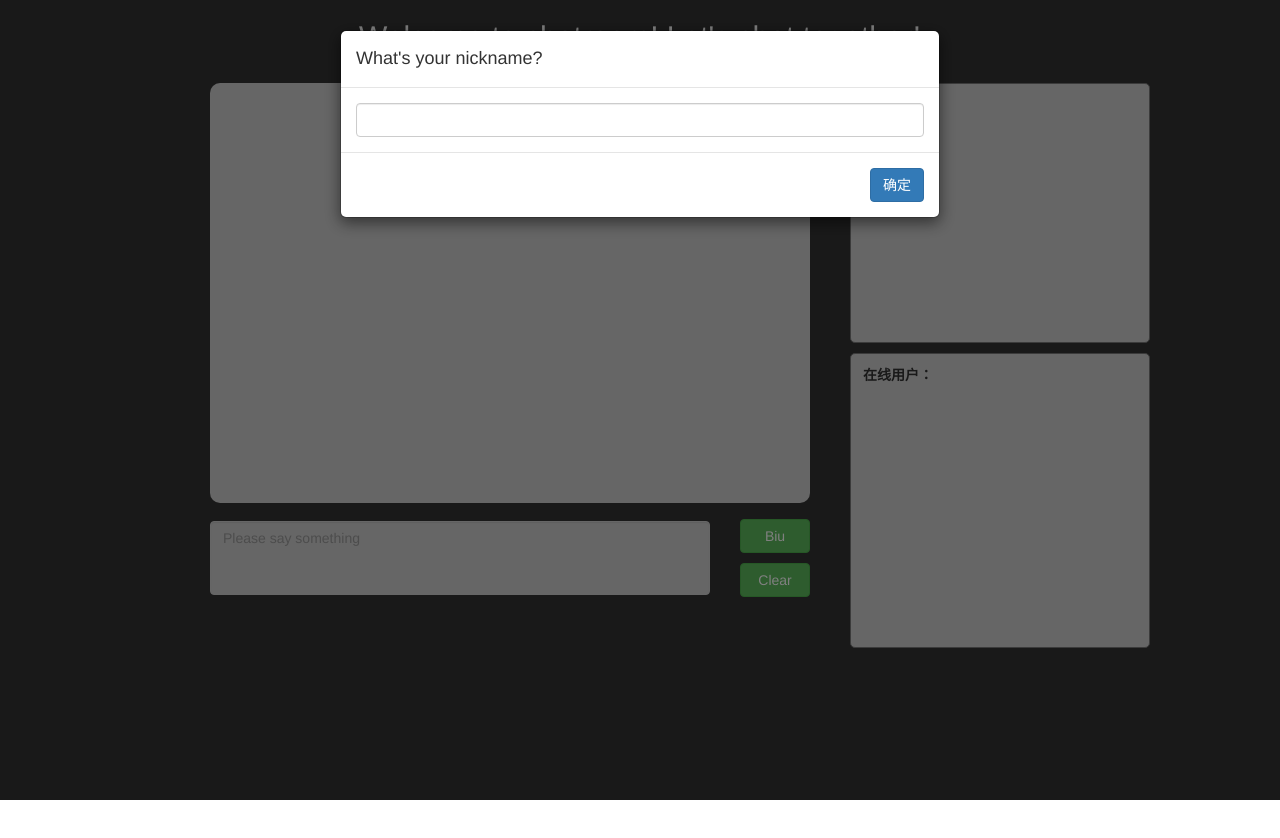
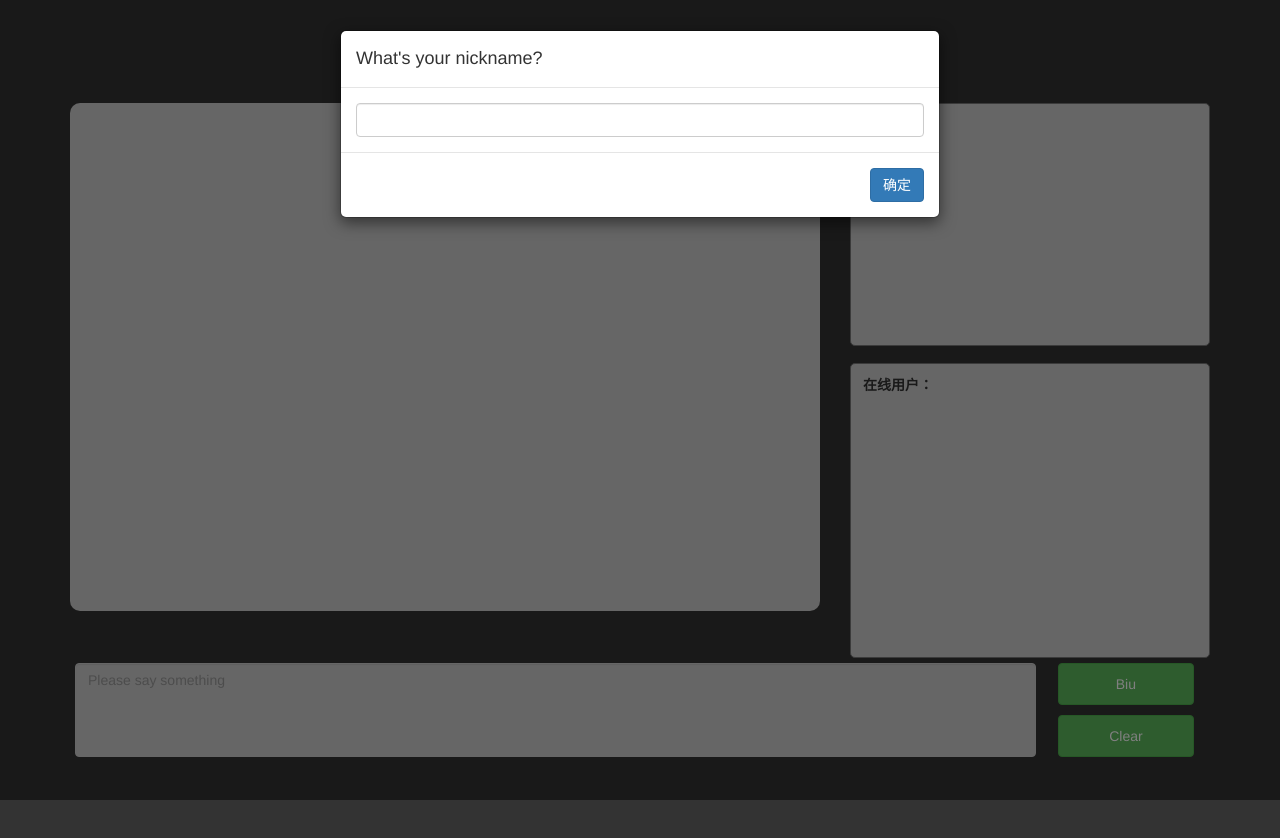
Before and after one commit to evercx/chatTogether, a website: page views/chat.html in a window 1280 px wide. Before the commit the page ends 800 px from the top, so only its background shows below. Drawn offline with Linux system fonts and the light colour scheme; files that its build step writes are made by us from their sources; no server answers; files whose address does not match are found by name.

Commit message:
重新布局

```diff
--- a/public/css/stylesheet.css
+++ b/public/css/stylesheet.css
@@ -1,75 +1,41 @@
-
 .msgbackground{
 	background:#CCC;
 	border-radius:10px;/*圆角*/
 	padding:20px;
-	height:420px;
-    width:600px;
-    overflow:auto;
-    position: relative;
-	left: 210px;
+	height:508px;
+}
+
+.inputbg{
+	padding:5px;
+}
+
+.inputField{
+	background:#CCC;
+	resize:none;
+	position: relative;
+	bottom:2px;
+	width:85%;
+}
+.launch{
+	width:13%;
+	height:42px;
+	position: relative;
+	left: 87%;
+	top:-96px;
+	margin : 0px 0px 10px 0px;
 }
 
 .systemmsg{
 	background:#CCC;
 	border-radius:5px;/*圆角*/
 	padding:10px;
-    width:300px;
-   	overflow:auto;
-	position: absolute;
-	left: 850px;
-	top: 83px;
+	width: 100%;
+	margin-bottom: 15px;
 }
 
 .usrlist{
 	background:#CCC;
 	border-radius:5px;/*圆角*/
 	padding:10px;
-	position: absolute;
-	left: 850px;
-	top: 353px;
-	overflow:auto;
-	width: 300px;
+	width: 100%;
 }
-
-.others{
-	position: relative;	/*相对定位*/
-	left: 50px;
-	border-radius:10px;/*圆角*/
-	padding:10px 0em 1ex 2.5%; /*内边距*/
-    width:250px;
-    margin : 0px 0px 10px 0px;/*外边距*/
-}
-
-.me{
-	position: relative;
-	left: 250px;
-	border-radius:10px;/*圆角*/
-	padding:10px 0em 1ex 2.5%;
-    width:250px;
-    margin : 0px 0px 10px 0px;
-}
-
-.button{
-	width:70px;
-	position: relative;
-	left: 740px;
-	bottom:78px;
-	margin : 0px 0px 10px 0px;/*外边距*/
-}
-
-.inputField{
-	background:#CCC;
-    position: relative;
-	left: 210px;
-	bottom:2px;
-	width:500px;
-	height:800px;
-	resize:none;
-}
-
-.rights{
-	color:white;
-	position: absolute;
-	left: 600px;
-}
--- a/public/js/chat.js
+++ b/public/js/chat.js
@@ -3,15 +3,6 @@
 var socket = io.connect(ip);
 var myName='';
 
-
-// $(function(){
-// 	document.onkeydown = function(e){
-// 	    var ev = document.all ? window.event : e;
-// 	    if(ev.keyCode==13) {
-// 	    	$("#launch").click();
-// 	     }
-// 	}
-// })
 
 $(function(){
 	 showModal();
@@ -80,7 +71,7 @@ socket.on('nameerror', function (data) {
 $("#launch").click(function () {
 	if($("#msg").val()!==''){
 		socket.send($("#msg").val());
-		$("#msg").val('');
+		$("#msg").val("");
 	}
 });
 
@@ -107,6 +98,7 @@ function getOthersDIV(json){
 	$("#chatbg").append($div);
 	document.getElementById('chatbg').scrollTop = document.getElementById('chatbg').scrollHeight;
 }
+
 function getMyDIV(json){
 	console.log(json);
 	var $div="";
@@ -122,6 +114,7 @@ function getSystemMsgDIV(json){
 	$div='<option   value= "'+json.time+'">system @ '+json.time+'： '+json.msg+'</option>'
 	console.log($div);
 	$(".systemmsg").append($div);
+	document.getElementsByClassName('systemmsg').scrollTop = document.getElementsByClassName('systemmsg').scrollHeight;
 }
 
 // $("#msg").bind('keypress',function(event){
@@ -134,6 +127,7 @@ function getSystemMsgDIV(json){
 //通过“回车”提交聊天信息
 $("#msg").keydown(function(e) {
     if (e.keyCode === 13) {
+    	e.preventDefault();//阻止文本域换行
 		$("#launch").click();
     }
 });
--- a/views/chat.html
+++ b/views/chat.html
@@ -1,41 +1,53 @@
 <!DOCTYPE html>
 <html>
 	<head>
+		<meta name=”viewport” content=”width=device-width, initial-scale=1″ />
 		<meta charset="utf-8">
 		<title>多人聊天室</title>
 		<link rel="stylesheet" type="text/css" href="css/bootstrap.css"/>
 		<link rel="stylesheet" type="text/css" href="css/stylesheet.css"/>
-
+		<!–[if gte IE 6]>
+			<style type="text/css">
+                .launch{
+                	width:12%;
+	                height:42px;
+                    position: relative;
+					left: 87%;
+					top:-96px;
+                }
+			</style>>
+		<![endif]–>
 	</head>
-
 	<body background="img/bg.png">
-
 		<center>
-			<h2 ><font color="white">Welcome to chatroom! Let's chat together!</font></h2>
-			</br>
+			<h2 >
+			  <font color="white">Welcome to chatroom! Let's chat together！</font>
+			</h2></br>
 		</center>
 
-		<div class=" msgbackground" id="chatbg">
-		</div></br>
-		<textarea class=" form-control inputField" rows="3"  id="msg" placeholder="Please say something"></textarea>
-		<button type="button" class="btn btn-success ck button" id="launch">Biu</button></br>
-		<button type="button" class="btn btn-success button" id="clear">Clear</button>
-
-<!-- 		<div class="systemmsg" id="symsg">
-<center><p style="font-weight:bold">系统消息</p></center>
-
-</div> -->
-		<select name="list" multiple="true"  class="systemmsg" size="14">
-<!-- 		<option   value= "title" style="font-weight:bold">系统消息：</option>
-		<option   value= ""></option>   -->
-		</select>
+        <div class="container" style="height: 800px !important; ">
+	        <div class="row">
+			    <div class="col-md-8">
+	                <div class=" msgbackground" id="chatbg"></div></br>
+			    </div>
+			    <div class="col-md-4">
+		            <select name="list" multiple="true"  class="systemmsg" size="13"></select></br>
 				    <select name="list" multiple="true"  class="usrlist" size="13">
 				        <option   value= "title" style="font-weight:bold">在线用户：</option>
 				    </select>
+				</div>
+			</div>
 
+    	    <div class="inputbg">
+				<textarea class=" form-control inputField" rows="4" id="msg" placeholder="Please say something"></textarea>
+				<div>
+					<button type="button" class="btn btn-success launch" id="launch">Biu</button>
+				</div>
+				<div>
+					<button type="button" class="btn btn-success launch" id="clear">Clear</button>
+				</div>
+			</div>
 
-
-<!-- Modal -->
 			<div class="modal fade" id="alertNickName" tabindex="-1" role="dialog" aria-labelledby="myModalLabel">
 			  <div class="modal-dialog" role="document">
 			    <div class="modal-content">
@@ -52,13 +64,11 @@
 			    </div>
 			  </div>
 			</div>
-
-
-	<!-- <footer class="rights">Designed by Evercx</footer> -->
+        </div>
+	</body>
  	<script src="/socket.io/socket.io.js"></script>
 	<script type="text/javascript" src="js/jquery1.9.1.min.js"></script>
 	<script type="text/javascript" src="js/bootstrap.min.js"></script>
 	<script type="text/javascript" src="js/config.js"></script>
 	<script type="text/javascript" src="js/chat.js"></script>
-</body>
 </html>
```
Lines whose indentation alone changed are shown as unchanged.
